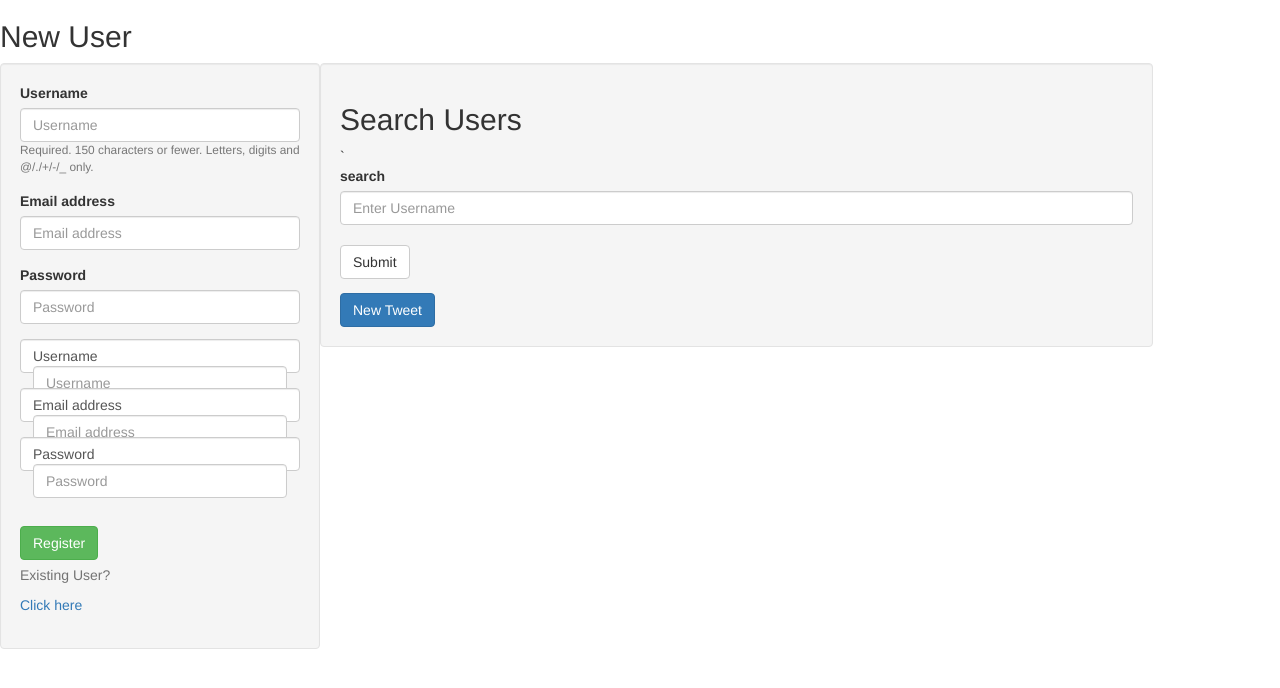
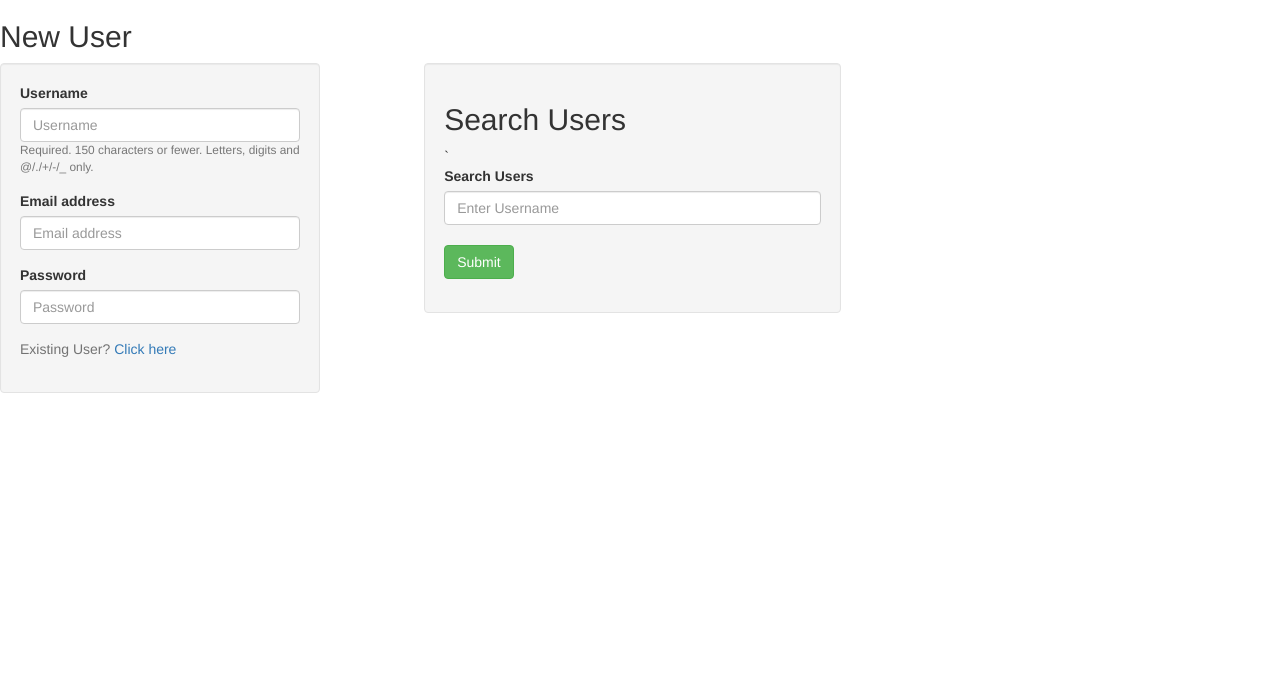
Before and after one commit to rsubra13/dtc, a Django app: page /index in a window 1280 px wide. Shown: the part 50-738 px from the top of the page. Run offline with Django 3.2, Linux system fonts and the light colour scheme; parts of the project's set-up code (start-up, migrations or seed data) failed here and were passed over; some libraries are stand-ins or nearby versions.

Commit message:
refined all the forms with bootstrap form 3

```diff
--- a/templates/index.html
+++ b/templates/index.html
@@ -18,86 +18,33 @@
 
       <form method="post" action="/user/register/" >
            {% bootstrap_form form layout='vertical' %}
-          {% for field in form %}
-           <div class="form-group">
-               {{ field.errors }}
-               <div class="form-control">
-            {{ field.label }}
-            {{ field }}
-               </div>
-              </div>
-          {%endfor%}
-          <div><br></br></div>
 
+          {% buttons submit='Register' reset='Cancel' layout='inline' %}{% endbuttons %}
           <div class="form-horizontal">
-             <button type="submit" class="btn btn-success">Register</button>
-             <a href="/login" class="bg-primary"></a>
-             <span class="help-block"> Existing User? </span><a href="{% url 'twitterclone.views.login' %}">Click here</a>
+
+             <span class="help-block"> Existing User? <a href="{% url 'twitterclone.views.login' %}">Click here</a></span>
           </div>
 
   </form>
 
   </div>
    <div class=" container-fluid">
-   <div class="col-md-8 well">
-    <h2> Search Users</h2>
+   <div class="col-md-4 col-sm-offset-1 well">
+<h2> Search Users</h2>
       <form method="post" action="/search/" >`
           <div class="form-horizontal">
-                <label for="username">search</label>
+                <label for="username">Search Users</label>
                 <input type="text" class="form-control" id="username" placeholder="Enter Username">
           </div> <br>
 
 
           <div class="form-horizontal">
-             <button type="submit" class="btn btn-default">Submit</button>
+             <button type="submit" class="btn btn-success">Submit</button>
           </div>
 
   </form>
 
 
-<!-- New Tweet Modal -->
-<button type="button" class="btn btn-primary" data-toggle="modal" data-target="#tweetmodal" data-whatever="New Tweet">New Tweet</button>
-<div class="modal fade" id="tweetmodal" tabindex="-1" role="dialog" aria-labelledby="tweetmodallabel" aria-hidden="true">
-  <div class="modal-dialog">
-    <div class="modal-content">
-
-      <div class="modal-header btn-danger">
-        <button type="button" class="close" data-dismiss="modal" aria-label="Close"><span aria-hidden="true">&times;</span></button>
-        <h4 class="modal-title" id="exampleModalLabel">New Tweet</h4>
-      </div>
-
-      <div class="modal-body well">
-        <form action="/user/new_message" method="post">
-          <div class="form-group">
-            <label for="title" class="control-label">Title</label>
-            <input type="text" class="form-control" id="recipient-name">
-          </div>
-          <div class="form-group">
-            <label for="message-text" class="control-label">Message</label>
-            <textarea class="form-control" id="message-text"></textarea>
-          </div>
-
-            <div class="form-group">
-            <label for="photoid" class="control-label">Flicker Photo ID</label>
-            <input type="text" class="form-control" id="photoid">
-          </div>
-
-            <div class="form-group">
-            <label for="tags" class="control-label">Tags</label>
-            <input type="text" class="form-control" id="tags">
-          </div>
-
-        </form>
-      </div>
-
-      <div class="modal-footer">
-        <button type="button" class="btn btn-default" data-dismiss="modal">Close</button>
-        <button type="button" class="btn btn-primary">Send</button>
-      </div>
-
-    </div>
-  </div>
-</div>
 
 
   </div>
--- a/templates/loggedinuser_home.html
+++ b/templates/loggedinuser_home.html
@@ -26,7 +26,7 @@
 
 
 <!-- New Tweet Modal -->
-<button type="button" class="btn btn-primary"><a href="{% url 'twitterclone.views.new_message' %}">New Tweet</button>
+<button type="button" class="btn btn-warning"><a href="{% url 'twitterclone.views.new_message' %}">New Tweet</button>
 
 
          <!-- Checking images -->
```
Also changed, not shown: templates/login.html (+9 -20 lines).
